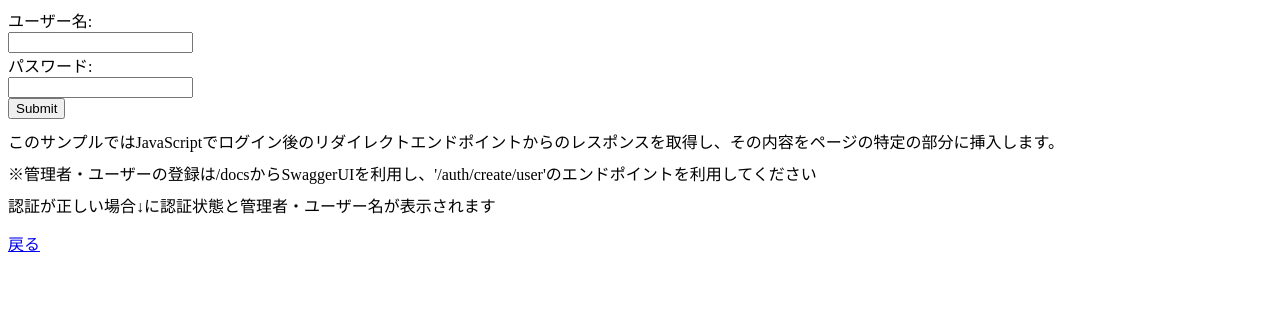
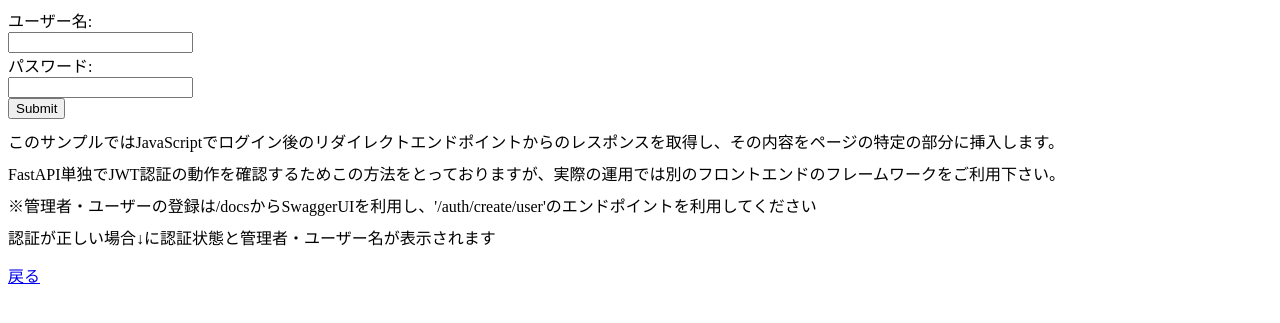
Before and after one commit to yoshi-hagi/JWT_Auth_Sample, a FastAPI app: page /login in a window 1280 px wide. Shown: the top 323 px of the page. Run offline with FastAPI, Linux system fonts and the light colour scheme; parts of the project's set-up code (start-up, migrations or seed data) failed here and were passed over.

Commit message:
JWT認証サンプルコード

```diff
--- a/database.py
+++ b/database.py
@@ -1,9 +1,7 @@
 from sqlalchemy.ext.asyncio import create_async_engine, AsyncSession
 from sqlalchemy.orm import sessionmaker, declarative_base
 
-# # DBの準備。非同期処理の場合はpostgresql+asyncpg:でURLを記述
-# ASYNC_DB_URL = 'postgresql+asyncpg://yoshi:4491hag1wara@localhost:5432/xxxx'
-# テスト用DBの準備。非同期処理の場合はsqlite+aiosqlite:でURLを記述
+# DBの準備。非同期処理の場合はsqlite+aiosqlite:でURLを記述
 ASYNC_DB_URL = 'sqlite+aiosqlite:///db.sqlite3'
 
 async_engine = create_async_engine(ASYNC_DB_URL, echo=True)
--- a/templates/login.html
+++ b/templates/login.html
@@ -15,6 +15,7 @@
         <input type="submit" value="Submit">
     </form>
     <p style="line-height: 1; word-wrap: break-word;">このサンプルではJavaScriptでログイン後のリダイレクトエンドポイントからのレスポンスを取得し、その内容をページの特定の部分に挿入します。</p>
+    <p style="line-height: 1; word-wrap: break-word;">FastAPI単独でJWT認証の動作を確認するためこの方法をとっておりますが、実際の運用では別のフロントエンドのフレームワークをご利用下さい。</p>
     <p style="line-height: 1; word-wrap: break-word;">※管理者・ユーザーの登録は/docsからSwaggerUIを利用し、'/auth/create/user'のエンドポイントを利用してください</p>
     <p style="line-height: 1; word-wrap: break-word;">認証が正しい場合↓に認証状態と管理者・ユーザー名が表示されます</p>
     <a href="/">戻る</a>
```
Also changed, not shown: ReadMe.md, db.sqlite3 (deleted).
